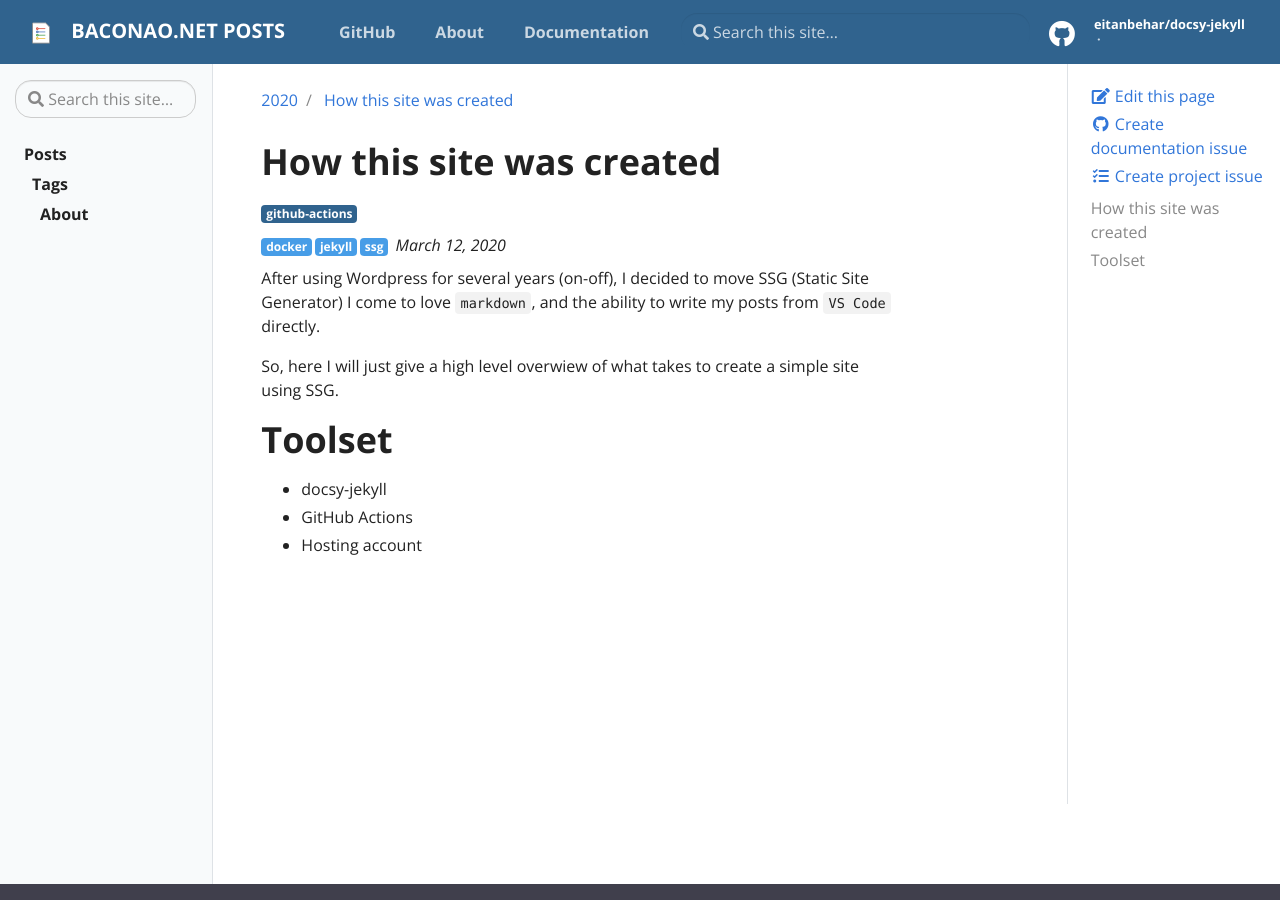
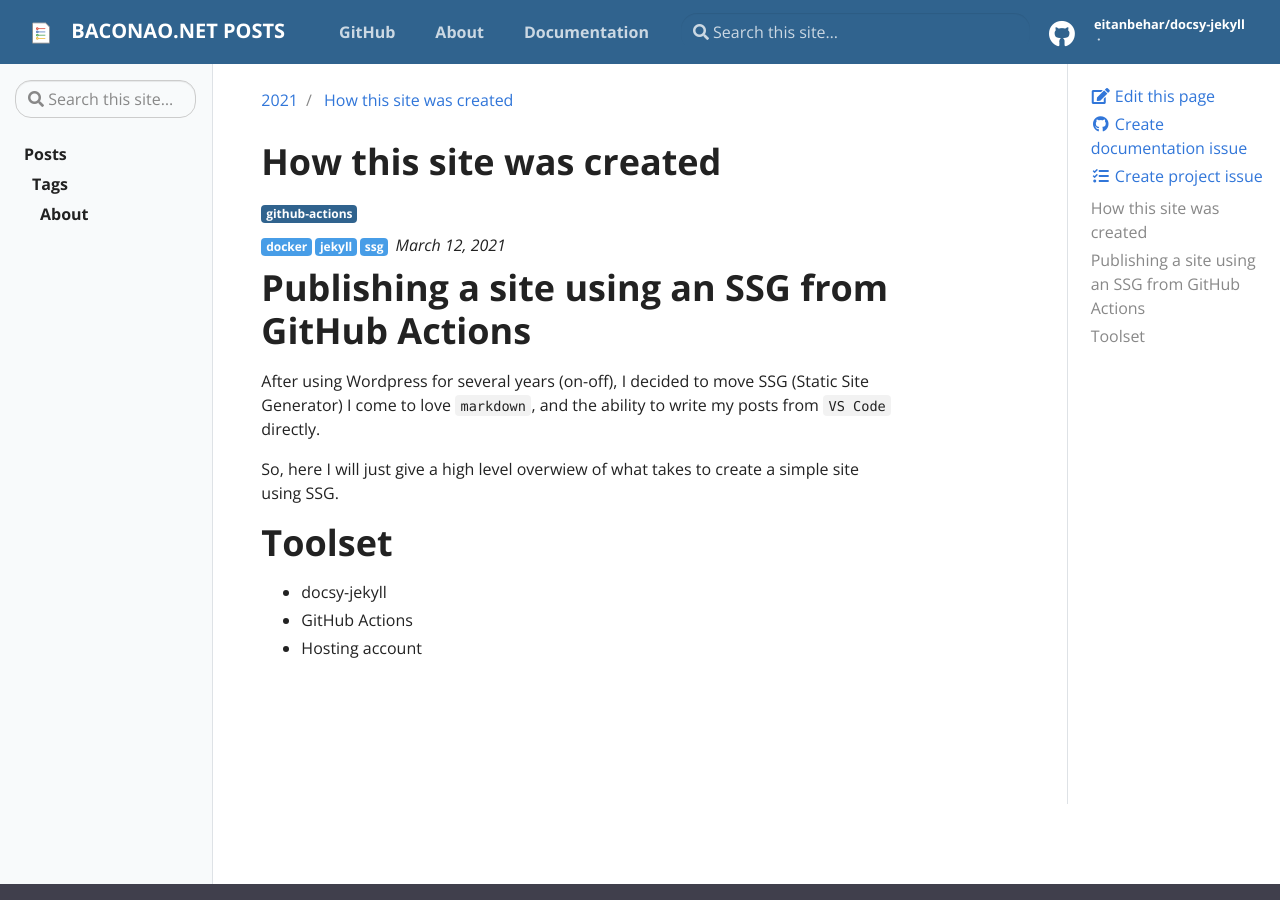
Before and after one commit to eitanbehar/docsy-jekyll, a Jekyll site: the page built from _posts/2021-03-12-how-this-site-was-created.md, in a window 1280 px wide and 900 px high. Built offline with Jekyll 4.4.1, drawn with Linux system fonts in a browser that asks for light colours; our own code applies the rules of GitHub Pages for plain Markdown files.

Commit message:
post on ssg

```diff
--- a/_posts/2021-03-12-how-this-site-was-created.md
+++ b/_posts/2021-03-12-how-this-site-was-created.md
@@ -1,8 +1,6 @@
 ---
 title:  "How this site was created"
-subtitle:  "Publishing a site using an SSG from GitHub Actions"
-subtitle:  "Moving away from Wordpress to SSG"
-date:   2020-03-12
+date:   2021-03-12
 badges:
  - type: info
    tag: docker
@@ -13,6 +11,8 @@ badges:
 tags:
  - github-actions
 ---
+
+# Publishing a site using an SSG from GitHub Actions
 
 After using Wordpress for several years (on-off), I decided to move SSG (Static Site Generator)
 I come to love `markdown`, and the ability to write my posts from `VS Code` directly.
```
